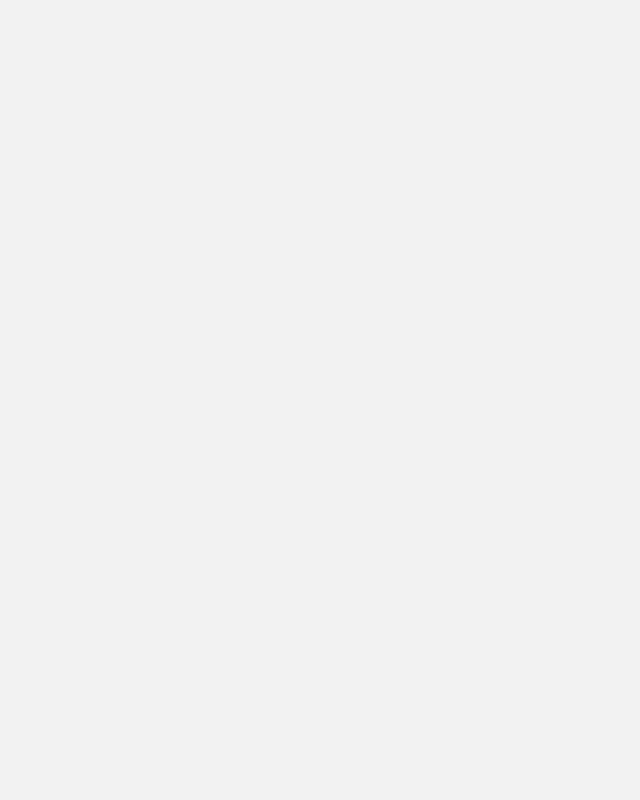
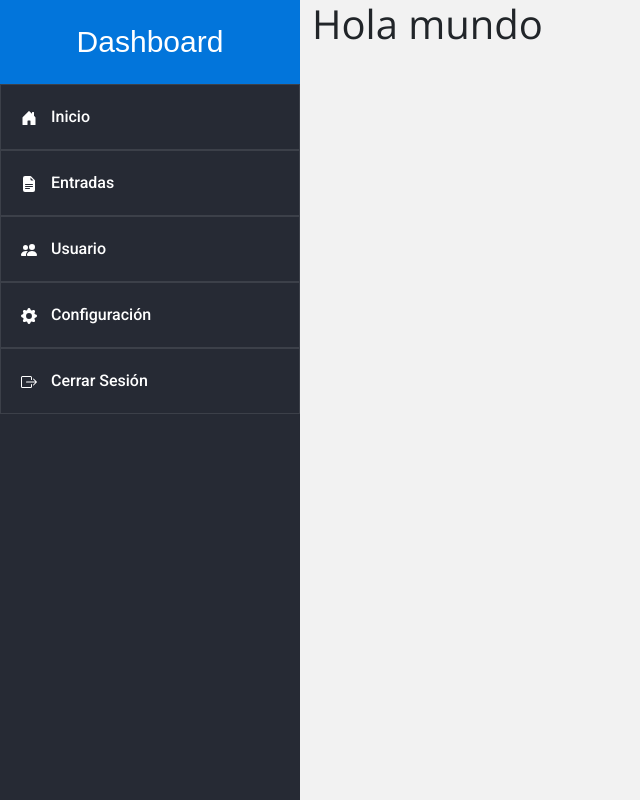
Before and after one commit to JorgeMirandaM/Bootstrap_Dashboard, a plain HTML site: page index.html in a window 1280 px wide. Shown: the whole page, without its empty margins (0-640 px from the left). Drawn offline with nearby package versions, Linux system fonts and the light colour scheme.

Commit message:
Barra lateral

```diff
--- a/css/estilos.css
+++ b/css/estilos.css
@@ -8,3 +8,99 @@ a{
     text-decoration: none;
 
 }
+
+/* Barra Lateral  */
+
+.barra-lateral{
+    background: #262a34;
+    color: #fff;
+    min-width:300px ;
+    min-height: 100vh;
+}
+
+.barra-lateral a{
+    color: #fff;
+}
+
+/* LOGO  */
+.barra-lateral .logo{
+    background: #0275db;
+}
+
+.barra-lateral .logo h2{
+    font-size: 30px;
+    font-family: "Robot",sans-serif;
+    text-align: center;
+    font-weight: 300;
+}
+
+/* MENU  */
+
+.barra-lateral .menu a{
+    display: block;
+    padding: 20px;
+    font-family: "Roboto",sans-serif;
+    font-weight: 500;
+    border: 1px solid rgba(255, 255, 255, .1);
+}
+
+
+.barra-lateral .menu a:hover{
+    background: #35ae6b;
+}
+
+.barra-lateral .menu a svg{
+    margin-right: 10px;
+}
+
+
+
+
+
+/* Dispositivo sm  */
+@media screen and (max-width:576px){
+
+    .redes-sociales .icono{
+        width: 50px;
+        height: 50px;
+    }
+
+    .redes-sociales .icono svg{
+        width: 25px;
+        height: 25px;
+    }
+}
+
+
+/* Dispositivo xs  */
+@media screen and (max-width:320px){}
+
+/* Dispositivo sm  */
+@media screen and (max-width:576px){
+    .barra-lateral{
+        min-height: auto;
+    }
+}
+
+/* Dispositivo md  */
+@media screen and (max-width:768px){}
+
+/* Dispositivo lg */
+@media screen and (max-width:992px){}
+
+/* Dispositivo xl  */
+@media screen and (max-width:1200px){
+    .barra-lateral{
+        min-width: auto;
+    }
+    .barra-lateral .logo{
+        display: none;
+    }
+
+    .barra-lateral .menu a svg{
+        display: none;
+    }
+}
+
+/* Dispositivo xxl  */
+@media screen and (max-width:1400px){}
--- a/index.html
+++ b/index.html
@@ -17,6 +17,64 @@
 
 <body>
 
+    <div class="container-fluid">
+        <div class="row">
+            <aside class="barra-lateral col-12 col-sm-auto p-0">
+                <div class="logo">
+                    <h2 class="py-4 m-0">Dashboard</h2>
+                </div>
+                <nav class="menu d-flex  d-sm-block justify-content-center flex-wrap">
+                    <a href="#">
+                        <svg xmlns="http://www.w3.org/2000/svg" width="16" height="16" fill="currentColor"
+                            class="bi bi-house-door-fill" viewBox="0 0 16 16">
+                            <path
+                                d="M6.5 14.5v-3.505c0-.245.25-.495.5-.495h2c.25 0 .5.25.5.5v3.5a.5.5 0 0 0 .5.5h4a.5.5 0 0 0 .5-.5v-7a.5.5 0 0 0-.146-.354L13 5.793V2.5a.5.5 0 0 0-.5-.5h-1a.5.5 0 0 0-.5.5v1.293L8.354 1.146a.5.5 0 0 0-.708 0l-6 6A.5.5 0 0 0 1.5 7.5v7a.5.5 0 0 0 .5.5h4a.5.5 0 0 0 .5-.5" />
+                        </svg>
+                        Inicio
+                    </a>
+                    <a href="#">
+                        <svg xmlns="http://www.w3.org/2000/svg" width="16" height="16" fill="currentColor"
+                            class="bi bi-file-earmark-text-fill" viewBox="0 0 16 16">
+                            <path
+                                d="M9.293 0H4a2 2 0 0 0-2 2v12a2 2 0 0 0 2 2h8a2 2 0 0 0 2-2V4.707A1 1 0 0 0 13.707 4L10 .293A1 1 0 0 0 9.293 0M9.5 3.5v-2l3 3h-2a1 1 0 0 1-1-1M4.5 9a.5.5 0 0 1 0-1h7a.5.5 0 0 1 0 1zM4 10.5a.5.5 0 0 1 .5-.5h7a.5.5 0 0 1 0 1h-7a.5.5 0 0 1-.5-.5m.5 2.5a.5.5 0 0 1 0-1h4a.5.5 0 0 1 0 1z" />
+                        </svg>
+                        Entradas
+                    </a>
+                    <a href="#">
+                        <svg xmlns="http://www.w3.org/2000/svg" width="16" height="16" fill="currentColor"
+                            class="bi bi-people-fill" viewBox="0 0 16 16">
+                            <path
+                                d="M7 14s-1 0-1-1 1-4 5-4 5 3 5 4-1 1-1 1zm4-6a3 3 0 1 0 0-6 3 3 0 0 0 0 6m-5.784 6A2.238 2.238 0 0 1 5 13c0-1.355.68-2.75 1.936-3.72A6.325 6.325 0 0 0 5 9c-4 0-5 3-5 4s1 1 1 1zM4.5 8a2.5 2.5 0 1 0 0-5 2.5 2.5 0 0 0 0 5" />
+                        </svg>
+                        Usuario
+                    </a>
+                    <a href="#">
+                        <svg xmlns="http://www.w3.org/2000/svg" width="16" height="16" fill="currentColor"
+                            class="bi bi-gear-fill" viewBox="0 0 16 16">
+                            <path
+                                d="M9.405 1.05c-.413-1.4-2.397-1.4-2.81 0l-.1.34a1.464 1.464 0 0 1-2.105.872l-.31-.17c-1.283-.698-2.686.705-1.987 1.987l.169.311c.446.82.023 1.841-.872 2.105l-.34.1c-1.4.413-1.4 2.397 0 2.81l.34.1a1.464 1.464 0 0 1 .872 2.105l-.17.31c-.698 1.283.705 2.686 1.987 1.987l.311-.169a1.464 1.464 0 0 1 2.105.872l.1.34c.413 1.4 2.397 1.4 2.81 0l.1-.34a1.464 1.464 0 0 1 2.105-.872l.31.17c1.283.698 2.686-.705 1.987-1.987l-.169-.311a1.464 1.464 0 0 1 .872-2.105l.34-.1c1.4-.413 1.4-2.397 0-2.81l-.34-.1a1.464 1.464 0 0 1-.872-2.105l.17-.31c.698-1.283-.705-2.686-1.987-1.987l-.311.169a1.464 1.464 0 0 1-2.105-.872l-.1-.34zM8 10.93a2.929 2.929 0 1 1 0-5.86 2.929 2.929 0 0 1 0 5.858z" />
+                        </svg>
+                        Configuración
+                    </a>
+                    <a href="#">
+                        <svg xmlns="http://www.w3.org/2000/svg" width="16" height="16" fill="currentColor"
+                            class="bi bi-box-arrow-right" viewBox="0 0 16 16">
+                            <path fill-rule="evenodd"
+                                d="M10 12.5a.5.5 0 0 1-.5.5h-8a.5.5 0 0 1-.5-.5v-9a.5.5 0 0 1 .5-.5h8a.5.5 0 0 1 .5.5v2a.5.5 0 0 0 1 0v-2A1.5 1.5 0 0 0 9.5 2h-8A1.5 1.5 0 0 0 0 3.5v9A1.5 1.5 0 0 0 1.5 14h8a1.5 1.5 0 0 0 1.5-1.5v-2a.5.5 0 0 0-1 0z" />
+                            <path fill-rule="evenodd"
+                                d="M15.854 8.354a.5.5 0 0 0 0-.708l-3-3a.5.5 0 0 0-.708.708L14.293 7.5H5.5a.5.5 0 0 0 0 1h8.793l-2.147 2.146a.5.5 0 0 0 .708.708l3-3z" />
+                        </svg>
+                        Cerrar Sesión
+                    </a>
+                </nav>
+            </aside>
+
+            <main class="main col">
+                <h1>Hola mundo</h1>
+            </main>
+        </div>
+    </div>
+
 
 
     <script src="https://cdn.jsdelivr.net/npm/@popperjs/core@2.11.8/dist/umd/popper.min.js"
```
